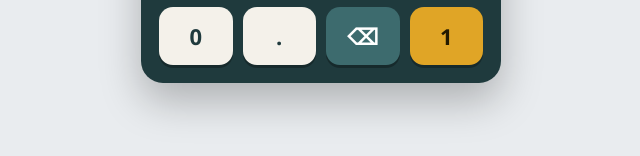
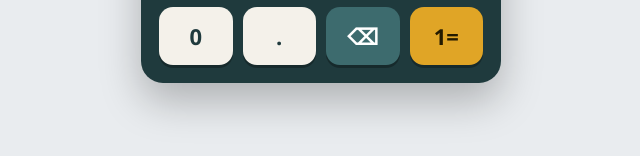
Before and after one commit to batl64/lab-argo, a website: page public/index.html in a window 1280 px wide. Shown: the part 564-720 px from the top of the page, 319-959 px from the left. Drawn offline with Linux system fonts and the light colour scheme.

Commit message:
Update index.html

```diff
--- a/public/index.html
+++ b/public/index.html
@@ -143,7 +143,7 @@
         <button class="op" data-k="+">+</button>
         <button data-k="0">0</button><button data-k=".">.</button>
         <button class="op" data-k="BS" aria-label="Стерти">⌫</button>
-        <button class="eq" data-k="=">1</button>
+        <button class="eq" data-k="=">1=</button>
       </div>
     </main>
     <script>
```
